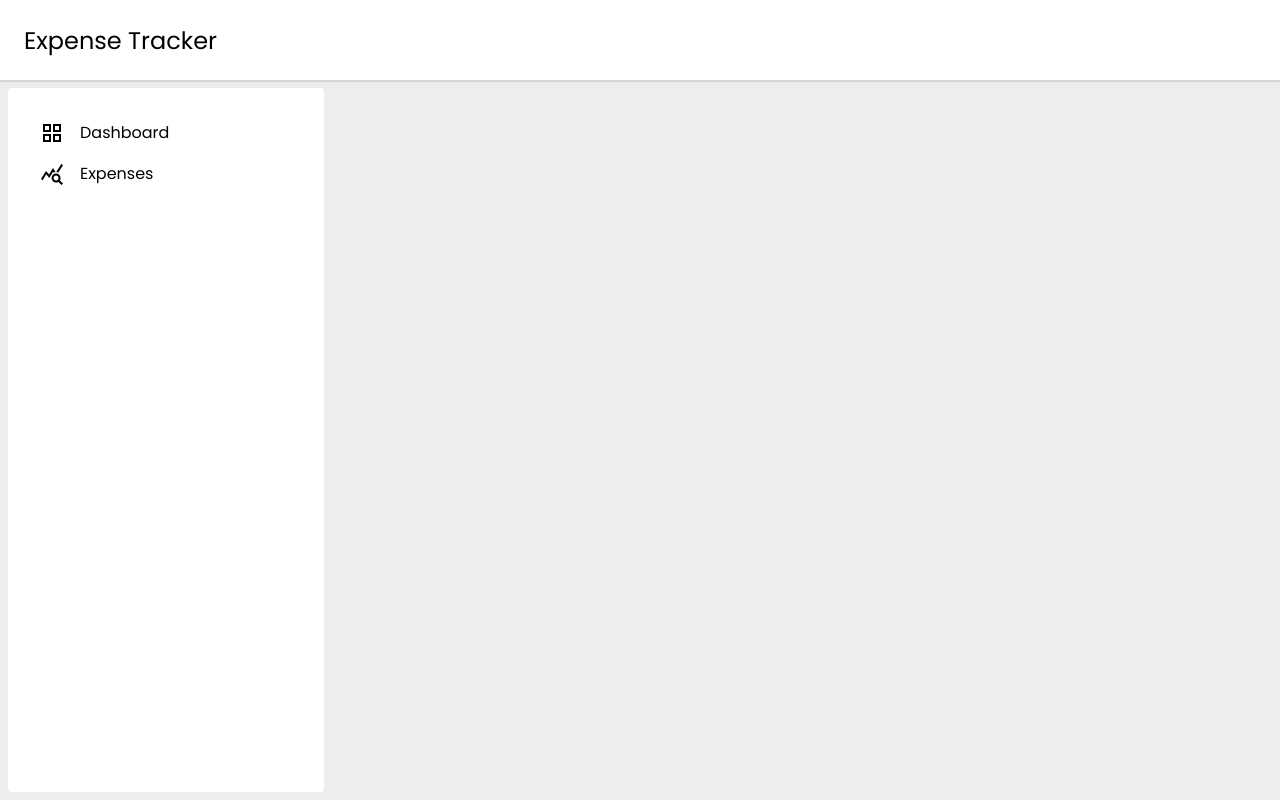
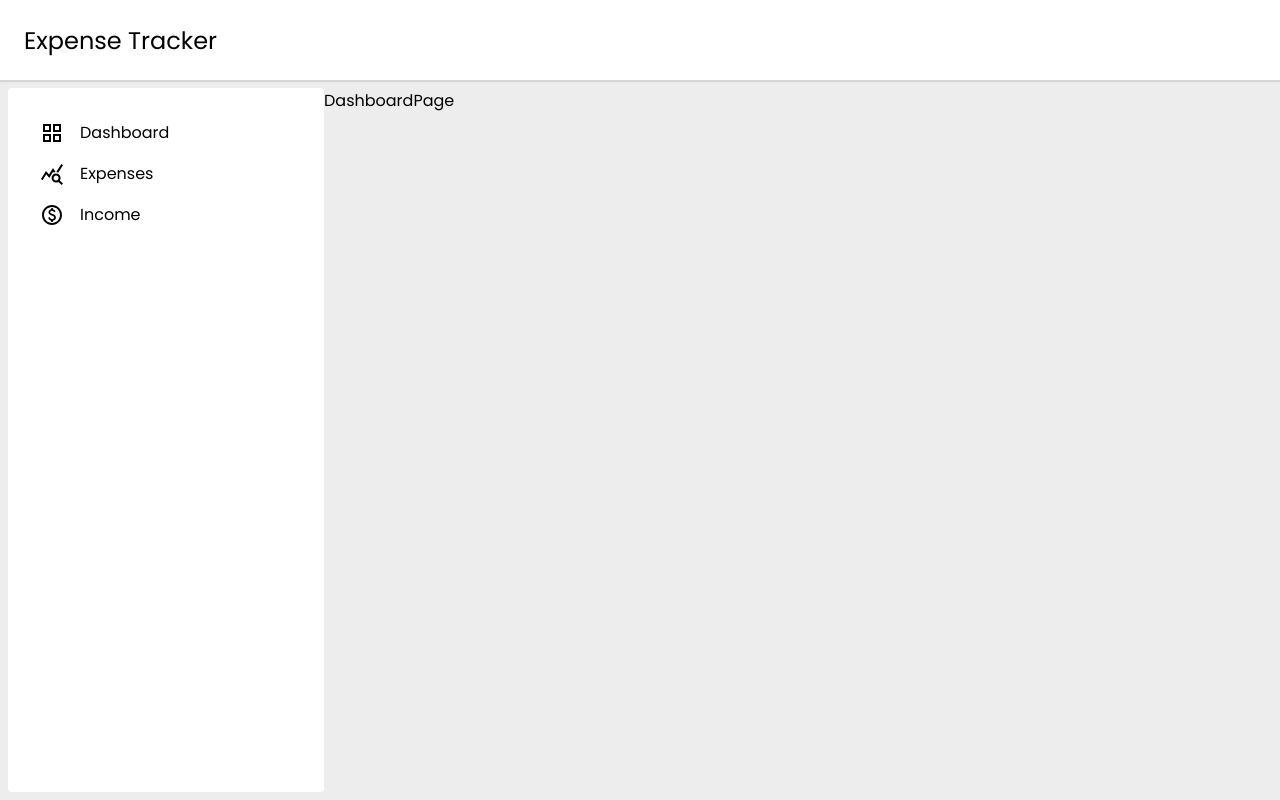
Before and after one commit to rahulgimhavanekar/Expense-Tracker, a React (Create React App) app in the folder client/: page /dashboard in a window 1280 px wide. Built offline with nearby package versions, Linux system fonts and the light colour scheme.

Commit message:
feat: Added Routing to app

```diff
--- a/client/package.json
+++ b/client/package.json
@@ -8,6 +8,7 @@
     "@testing-library/user-event": "^13.5.0",
     "react": "^18.0.0",
     "react-dom": "^18.0.0",
+    "react-router-dom": "^6.3.0",
     "react-scripts": "5.0.0",
     "web-vitals": "^2.1.4"
   },
--- a/client/src/App.js
+++ b/client/src/App.js
@@ -1,10 +1,22 @@
 import { Fragment } from "react";
+import { Routes, Route } from "react-router-dom";
 import Layout from "./components/Layout/Layout";
+import DashboardPage from "./pages/DashboardPage";
+import ExpensesPage from "./pages/ExpensesPage";
+import HomePage from "./pages/HomePage";
+import IncomePage from "./pages/IncomePage";
 
 function App() {
   return (
     <Fragment>
-      <Layout></Layout>
+      <Layout>
+        <Routes>
+          <Route path="/" element={<HomePage />} />
+          <Route path="/dashboard" element={<DashboardPage />} />
+          <Route path="/expenses" element={<ExpensesPage />} />
+          <Route path="/income" element={<IncomePage />} />
+        </Routes>
+      </Layout>
     </Fragment>
   );
 }
--- a/client/src/components/Layout/Sidebar.js
+++ b/client/src/components/Layout/Sidebar.js
@@ -1,6 +1,8 @@
 import React from "react";
+import { NavLink } from "react-router-dom";
 import dashboardIcon from "../../assets/dashboard_icon.svg";
 import expensesIcon from "../../assets/expenses_icon.svg";
+import incomeIcon from "../../assets/income_icon.svg";
 import classes from "./Sidebar.module.css";
 
 const Sidebar = () => {
@@ -8,16 +10,22 @@ const Sidebar = () => {
     <div className={classes.sidebar}>
       <ul className={classes.item_list}>
         <li>
-          <div className={classes.item}>
+          <NavLink className={classes.item} to="/dashboard">
             <img src={dashboardIcon} alt="dashboard" />
             Dashboard
-          </div>
+          </NavLink>
         </li>
         <li>
-          <div className={classes.item}>
+          <NavLink className={classes.item} to="/expenses">
             <img src={expensesIcon} alt="expenses" />
             Expenses
-          </div>
+          </NavLink>
+        </li>
+        <li>
+          <NavLink className={classes.item} to={"/income"}>
+            <img src={incomeIcon} alt="income" />
+            Income
+          </NavLink>
         </li>
       </ul>
     </div>
--- a/client/src/components/Layout/Sidebar.module.css
+++ b/client/src/components/Layout/Sidebar.module.css
@@ -11,7 +11,9 @@
 
 .item {
   display: flex;
+  color: #000;
   align-items: center;
   gap: 1rem;
   margin-bottom: 1rem;
+  text-decoration: none;
 }
--- a/client/src/index.js
+++ b/client/src/index.js
@@ -1,11 +1,12 @@
 import React from "react";
 import ReactDOM from "react-dom";
+import { BrowserRouter } from "react-router-dom";
 import "./index.css";
 import App from "./App";
 
 ReactDOM.render(
-  <React.StrictMode>
+  <BrowserRouter>
     <App />
-  </React.StrictMode>,
+  </BrowserRouter>,
   document.getElementById("root")
 );
--- /dev/null
+++ b/client/src/pages/DashboardPage.js
@@ -0,0 +1,7 @@
+import React from "react";
+
+const DashboardPage = () => {
+  return <div>DashboardPage</div>;
+};
+
+export default DashboardPage;
--- /dev/null
+++ b/client/src/pages/ExpensesPage.js
@@ -0,0 +1,7 @@
+import React from "react";
+
+const ExpensesPage = () => {
+  return <div>ExpensesPage</div>;
+};
+
+export default ExpensesPage;
--- /dev/null
+++ b/client/src/pages/HomePage.js
@@ -0,0 +1,7 @@
+import React from "react";
+
+const HomePage = () => {
+  return <div>HomePage</div>;
+};
+
+export default HomePage;
--- /dev/null
+++ b/client/src/pages/IncomePage.js
@@ -0,0 +1,7 @@
+import React from "react";
+
+const IncomePage = () => {
+  return <div>IncomePage</div>;
+};
+
+export default IncomePage;
```
Also changed, not shown: 1 other file (tests, documents, lock files or other folders).
